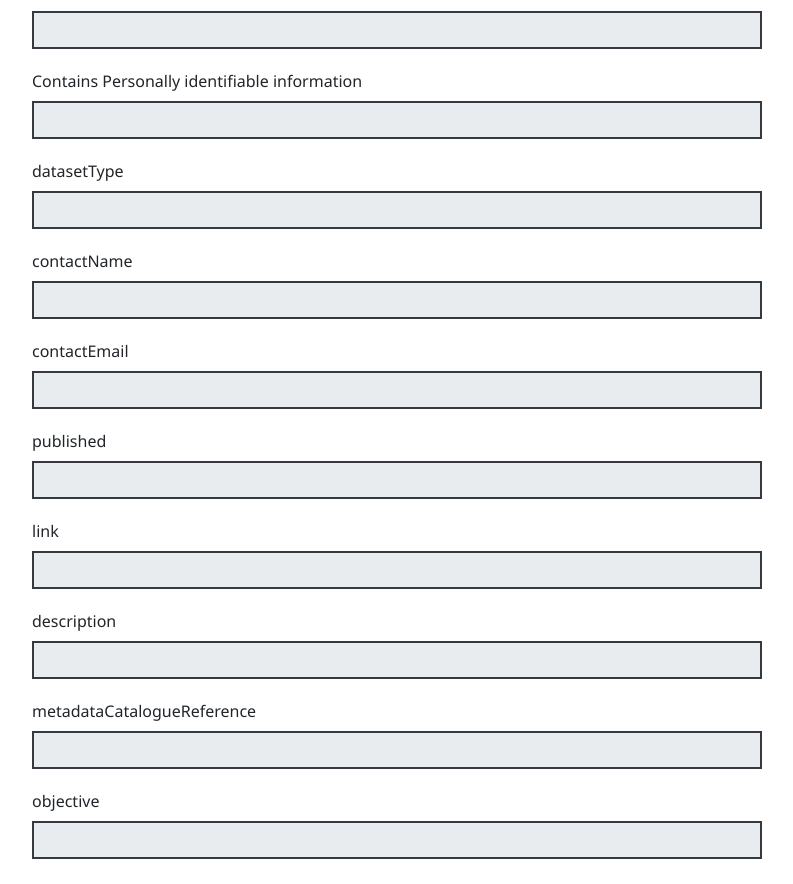
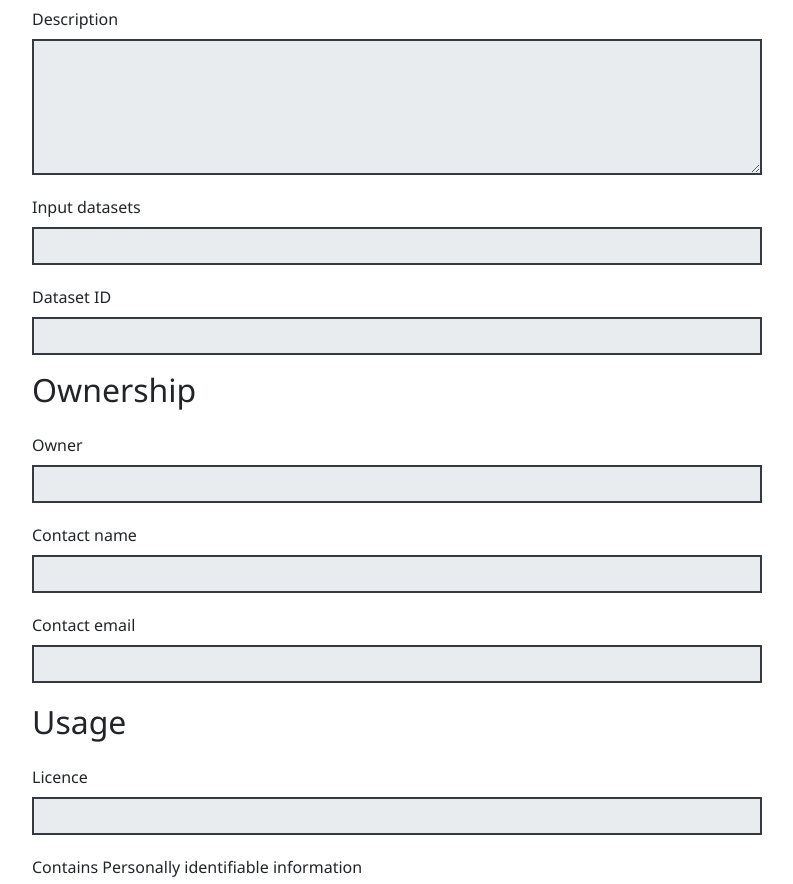
Before and after one commit to Swirrl/dfm, an Eleventy site: page wireframes/dataset/index.html in a window 1280 px wide. Shown: the part 757-1641 px from the top of the page, without its empty margins (53-846 px from the left). Built offline with nearby package versions, Linux system fonts and the light colour scheme; Eleventy itself is replaced by a stand-in of ours; files that its build step writes are made by us from their sources.

Commit message:
tidy up form fields

```diff
--- a/wireframes/_includes/dataset.html
+++ b/wireframes/_includes/dataset.html
@@ -16,16 +16,48 @@ nav: Home
             <div class="col-lg-8">
                 <h2 class="pb-3">About this dataset</h2>
                 <form>
-                    <div class="form-group">
-                        <label for="datasetTitle">Dataset title</label>
+                    <div class="form-group pb-1">
+                        <label for="datasetTitle" class="form-label">Dataset title</label>
+                        {% if loggedIn == false %}
                         <input id="datasetTitle" type="text" class="form-control" readonly>
+                        {% else %}
+                        <input id="datasetTitle" type="text" class="form-control">
+                        {% endif %}
                     </div>
                     <div class="form-group pb-1">
-                        <label for="inputOwner">Owner</label>
+                        <label for="metadataCatalogueReference" class="form-label">Metadata catalogue reference</label>
                         {% if loggedIn == false %}
-                        <input id="inputOwner" type="text" class="form-control" readonly>
+                        <input id="metadataCatalogueReference" type="text" class="form-control" readonly>
                         {% else %}
-                        <input id="inputOwner" type="text" class="form-control">
+                        <input id="metadataCatalogueReference" type="text" class="form-control">
+                        {% endif %}
+                    </div>
+                    <div class="form-group pb-1">
+                        <label for="link" class="form-label">Link to dataset</label>
+                        {% if loggedIn == false %}
+                        <input id="link" type="text" class="form-control" readonly>
+                        {% else %}
+                        <input id="link" type="text" class="form-control">
+                        {% endif %}
+                    </div>
+                    <div class="form-group pb-1">
+                        <label for="datasetType" class="form-label">Dataset type</label>
+                        {% if loggedIn == false %}
+                        <input id="datasetType" type="text" class="form-control" readonly>
+                        {% else %}
+                        <select class="form-control" id="datasetType">
+                            <option selected disabled>Please choose an option</option>
+                            <option>dataset</option>
+                            <option>reference</option>
+                        </select>
+                        {% endif %}
+                    </div>
+                    <div class="form-group pb-1">
+                        <label for="description" class="form-label">Description</label>
+                        {% if loggedIn == false %}
+                        <textarea class="form-control" id="description" rows="5" readonly></textarea>
+                        {% else %}
+                        <textarea class="form-control" id="description" rows="5"></textarea>
                         {% endif %}
                     </div>
                     <div class="form-group pb-1">
@@ -40,17 +72,43 @@ nav: Home
                             class="btn btn-primary rounded-0 mb-2 mt-2">Add/edit input datasets</a>
                         {% endif %}
                     </div>
-                </form>
-                <h2 class="pb-3">Usage and licence</h2>
-                <form>
                     <div class="form-group">
+                        <label for="datasetID">Dataset ID</label>
+                        <input id="datasetID" type="text" class="form-control" readonly>
+                    </div>
+                <h2 class="pb-3">Ownership</h2>
+                    <div class="form-group pb-1">
+                        <label for="inputOwner">Owner</label>
+                        {% if loggedIn == false %}
+                        <input id="inputOwner" type="text" class="form-control" readonly>
+                        {% else %}
+                        <input id="inputOwner" type="text" class="form-control">
+                        {% endif %}
+                    </div>
+                    <div class="form-group pb-1">
+                        <label for="contactName" class="form-label">Contact name</label>
+                        {% if loggedIn == false %}
+                        <input id="contactName" type="text" class="form-control" readonly>
+                        {% else %}
+                        <input id="contactName" type="text" class="form-control">
+                        {% endif %}
+                    </div>
+                    <div class="form-group pb-1">
+                        <label for="contactEmail" class="form-label">Contact email</label>
+                        {% if loggedIn == false %}
+                        <input id="contactEmail" type="text" class="form-control" readonly>
+                        {% else %}
+                        <input id="contactEmail" type="text" class="form-control">
+                        {% endif %}
+                    </div>
+                <h2 class="pb-3">Usage</h2>
+                    <div class="form-group">
+                        <label for="licence">Licence</label>
                         {% if loggedIn == false %}
                         <div class="form-group pb-1">
-                            <label for="licence">Licence</label>
                             <input id="licence" type="text" class="form-control" readonly>
                         </div>
                         {% else %}
-                        <label for="licence">Licence</label>
                         <select class="form-control" id="licence">
                             <option selected disabled>Please choose an option</option>
                             <option>http://www.nationalarchives.gov.uk/doc/open-government-licence/version/3/</option>
@@ -69,35 +127,8 @@ nav: Home
                         <input id="pia" type="text" class="form-control">
                         {% endif %}
                     </div>
-
-
-
                     <div class="form-group pb-1">
-                        <label for="datasetType" class="form-label">datasetType</label>
-                        {% if loggedIn == false %}
-                        <input id="datasetType" type="text" class="form-control" readonly>
-                        {% else %}
-                        <input id="datasetType" type="text" class="form-control">
-                        {% endif %}
-                    </div>
-                    <div class="form-group pb-1">
-                        <label for="contactName" class="form-label">contactName</label>
-                        {% if loggedIn == false %}
-                        <input id="contactName" type="text" class="form-control" readonly>
-                        {% else %}
-                        <input id="contactName" type="text" class="form-control">
-                        {% endif %}
-                    </div>
-                    <div class="form-group pb-1">
-                        <label for="contactEmail" class="form-label">contactEmail</label>
-                        {% if loggedIn == false %}
-                        <input id="contactEmail" type="text" class="form-control" readonly>
-                        {% else %}
-                        <input id="contactEmail" type="text" class="form-control">
-                        {% endif %}
-                    </div>
-                    <div class="form-group pb-1">
-                        <label for="published" class="form-label">published</label>
+                        <label for="published" class="form-label">Published</label>
                         {% if loggedIn == false %}
                         <input id="published" type="text" class="form-control" readonly>
                         {% else %}
@@ -105,41 +136,13 @@ nav: Home
                         {% endif %}
                     </div>
                     <div class="form-group pb-1">
-                        <label for="link" class="form-label">link</label>
-                        {% if loggedIn == false %}
-                        <input id="link" type="text" class="form-control" readonly>
-                        {% else %}
-                        <input id="link" type="text" class="form-control">
-                        {% endif %}
-                    </div>
-                    <div class="form-group pb-1">
-                        <label for="description" class="form-label">description</label>
-                        {% if loggedIn == false %}
-                        <input id="description" type="text" class="form-control" readonly>
-                        {% else %}
-                        <input id="description" type="text" class="form-control">
-                        {% endif %}
-                    </div>
-                    <div class="form-group pb-1">
-                        <label for="metadataCatalogueReference" class="form-label">metadataCatalogueReference</label>
-                        {% if loggedIn == false %}
-                        <input id="metadataCatalogueReference" type="text" class="form-control" readonly>
-                        {% else %}
-                        <input id="metadataCatalogueReference" type="text" class="form-control">
-                        {% endif %}
-                    </div>
-                    <div class="form-group pb-1">
-                        <label for="objective" class="form-label">objective</label>
+                        <label for="objective" class="form-label">Dataset objective</label>
                         {% if loggedIn == false %}
                         <input id="objective" type="text" class="form-control" readonly>
                         {% else %}
                         <input id="objective" type="text" class="form-control">
                         {% endif %}
                     </div>
-
-
-
-
                     {% if loggedIn == true %}
                     <a role="button" href="../" class="btn btn-primary mb-2 btn-lg rounded-0">Save and publish</a> <a class="p-3"
                         href="../">Cancel</a>
@@ -167,6 +170,7 @@ nav: Home
                 let data = input;
                 let dataset = data.find(findDataset)
                 document.getElementById("mainTitle").innerHTML = dataset.datasetName
+                document.getElementById("datasetID").value = dataset.datasetID
                 document.getElementById("datasetTitle").value = dataset.datasetName
                 document.getElementById("inputOwner").value = dataset.ownerName
                 document.getElementById("input").value = dataset.uses
```
